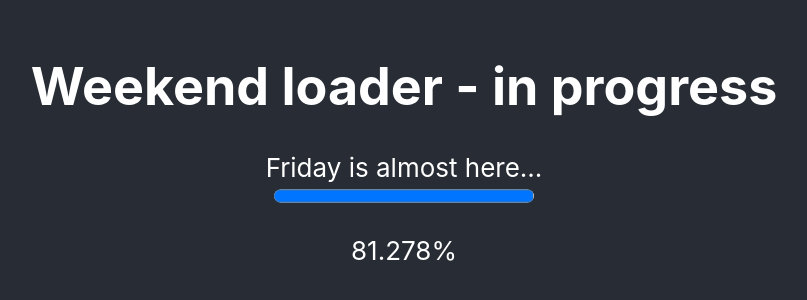
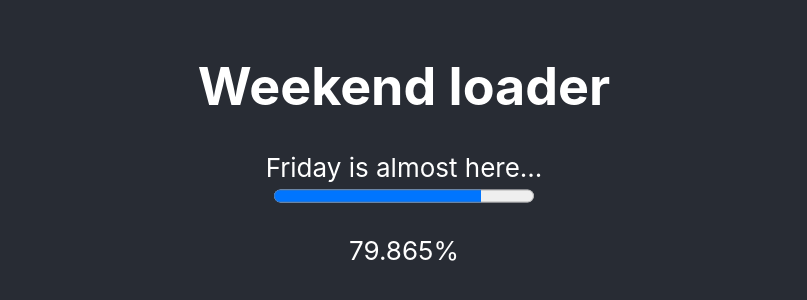
Before and after one commit to luca1388/we-loader, a React (Create React App) app: page / in a window 1280 px wide. Shown: the part 244-544 px from the top of the page, without its empty margins (236-1043 px from the left). Built offline with nearby package versions, Linux system fonts and the light colour scheme.

Commit message:
Fixed date calculation

```diff
--- a/src/App.js
+++ b/src/App.js
@@ -13,12 +13,12 @@ function App() {
   return (
     <div className="App">
       <header className="App-header">
-        <h1>Weekend loader - in progress</h1>
+        <h1>Weekend loader</h1>
         <label for="weekend">{ fridayLoader.differenceInTime === 0 ? `TGIF!` : `Friday is almost here...`}</label>
         <progress
           id="weekend"
-          max={fridayLoader.fridayTime}
-          value={fridayLoader.todayTime}
+          max={1}
+          value={fridayLoader.percentageToFridayFromToday}
         >
           {percentage}
         </progress>
--- a/src/date-utils.js
+++ b/src/date-utils.js
@@ -1,6 +1,6 @@
 const DEFAULT_FRIDAY_HOURS = 18;
 const DEFAULT_FRIDAY_MINUTES = 0;
-const MILLISECONDS_IN_A_DAY = (1000 * 60 * 60 * 24);
+const MILLISECONDS_IN_A_DAY = 1000 * 60 * 60 * 24;
 const DEFAULT_STARTING_WEEK_DAY = 1;
 
 const getCurrentDay = () => {
@@ -9,16 +9,19 @@ const getCurrentDay = () => {
   return {
     todayDate,
     currentWeekDay: todayDate.getDay(),
-    currentMonthDay: todayDate.getDate()
+    currentMonthDay: todayDate.getDate(),
   };
 };
 
-const getFridayDate = ({startingFridayHours = DEFAULT_FRIDAY_HOURS, startingFridayMinutes = DEFAULT_FRIDAY_MINUTES}) => {
+const getFridayDate = ({
+  startingFridayHours = DEFAULT_FRIDAY_HOURS,
+  startingFridayMinutes = DEFAULT_FRIDAY_MINUTES,
+}) => {
   const { currentWeekDay, currentMonthDay, todayDate } = getCurrentDay();
   const fridayDate = new Date();
 
   fridayDate.setDate(currentMonthDay + (5 - currentWeekDay));
-  fridayDate.setUTCHours(startingFridayHours, startingFridayMinutes, 0, 0);
+  fridayDate.setHours(startingFridayHours, startingFridayMinutes, 0, 0);
 
   return fridayDate;
 };
@@ -26,10 +29,15 @@ const getFridayDate = ({startingFridayHours = DEFAULT_FRIDAY_HOURS, startingFrid
 const getStartingWeekTime = () => {
   const startingDay = new Date();
   const { currentWeekDay } = getCurrentDay();
+  const calc = Math.abs(DEFAULT_STARTING_WEEK_DAY - currentWeekDay);
 
-  startingDay.setDate(startingDay.getDate() - Math.abs(DEFAULT_STARTING_WEEK_DAY - currentWeekDay));
-  startingDay.setUTCHours(0, 0, 0, 0);
+  startingDay.setDate(
+    currentWeekDay === 0
+      ? startingDay.getDate() + calc
+      : startingDay.getDate() - calc
+  );
 
+  startingDay.setHours(8, 0, 0, 0);
   return startingDay.getTime();
 };
 
@@ -40,15 +48,16 @@ export const getFridayLoader = () => {
 
   const differenceInTime = fridayTime - todayTime;
   const differenceInDays = differenceInTime / MILLISECONDS_IN_A_DAY;
-  const percentageToFridayFromToday = ((todayTime - startingWeekTime) / (fridayTime - startingWeekTime));
+  const percentageToFridayFromToday =
+    (todayTime - startingWeekTime) / (fridayTime - startingWeekTime);
 
   if (differenceInTime < 0) {
     return {
       differenceInDays: 0,
       differenceInTime: 0,
-      percentageToFridayFromToday: 100,
+      percentageToFridayFromToday: 1,
       todayTime,
-      fridayTime
+      fridayTime,
     };
   }
 
@@ -57,11 +66,6 @@ export const getFridayLoader = () => {
     differenceInTime,
     percentageToFridayFromToday,
     todayTime,
-    fridayTime
+    fridayTime,
   };
-  // return {
-  //   differenceInDays: differenceInDays < 0 ? differenceInDays : 0,
-  //   differenceInTime: differenceInTime < 0 ? differenceInTime : 0,
-  //   percentageToFridayFromToday: percentageToFridayFromToday > 100 ? 100 : percentageToFridayFromToday
-  // };
 };
```
